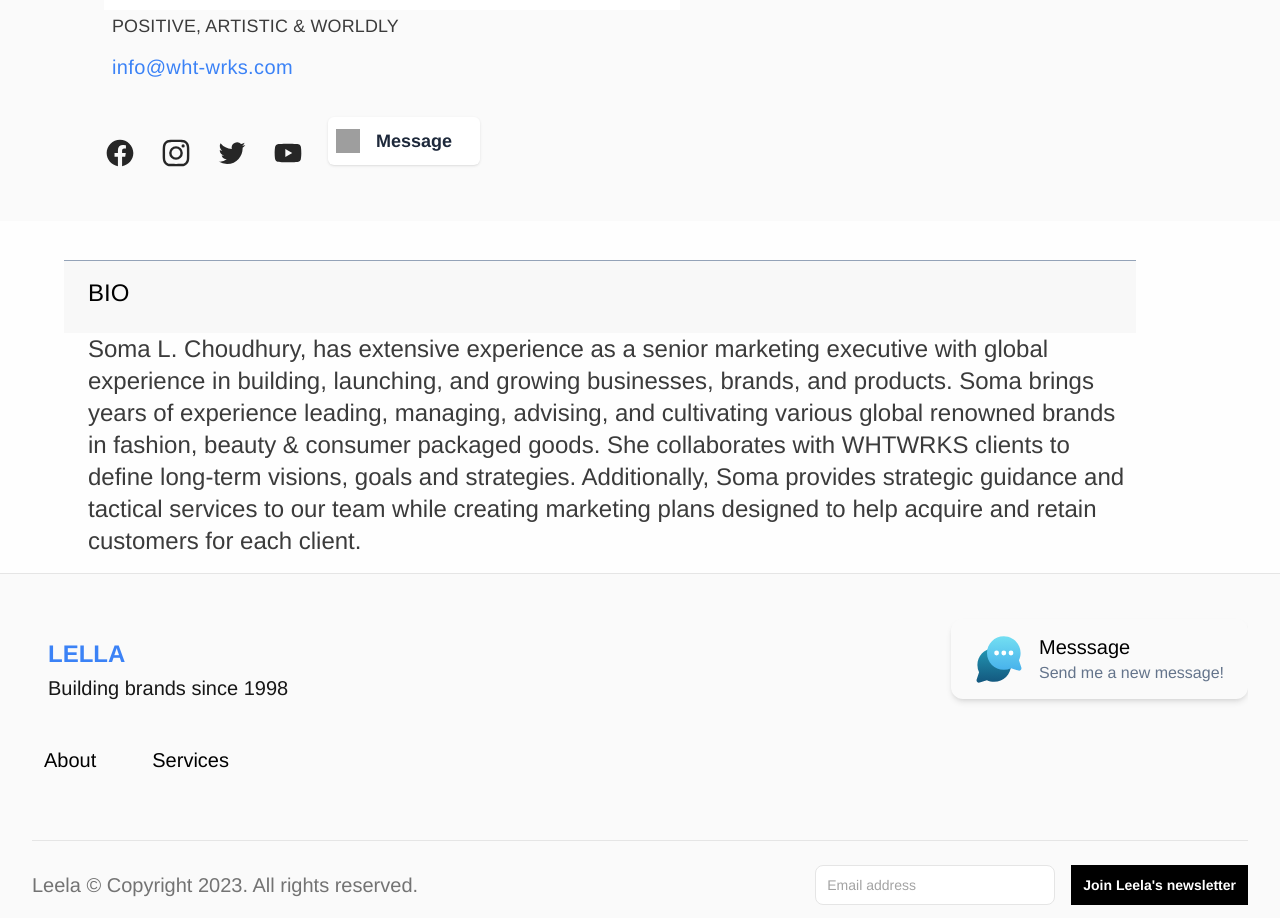
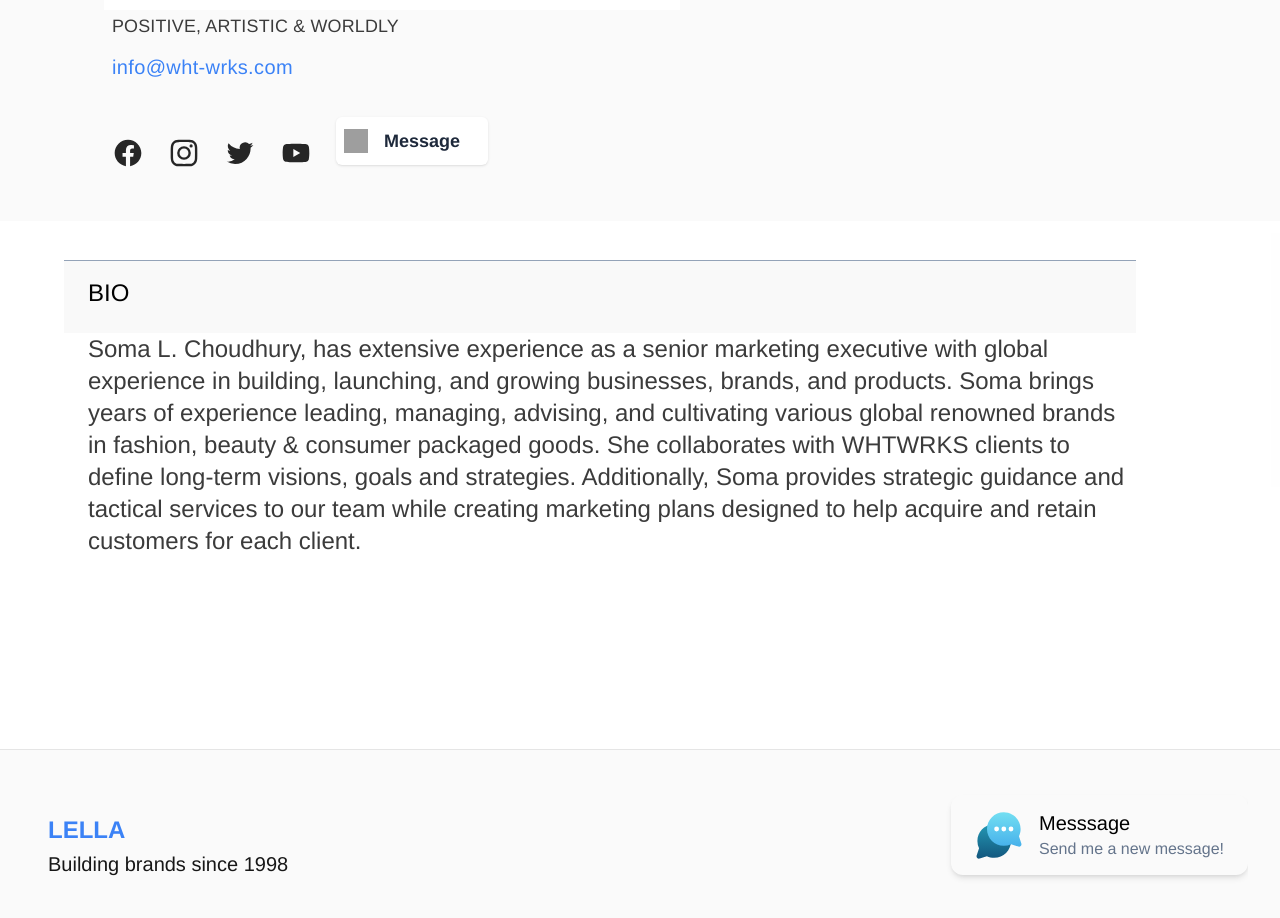
Before and after one commit to Naser2/leela, a Next.js app: page /about in a window 1280 px wide. Shown: the part 1800-2718 px from the top of the page. Built offline with nearby package versions, Linux system fonts and the light colour scheme; grey boxes are pictures that could not be loaded.

Commit message:
MVP  Socials

```diff
--- a/src/pages/about.jsx
+++ b/src/pages/about.jsx
@@ -82,7 +82,10 @@
                     <h2 class="member-jobtitle -mt-2  py-1.5 text-2xl  text-slate-600 md:order-first md:bg-sky-50/50 md:px-3 lg:-ml-4  lg:bg-sky-200/40 ">
                       Brand Director & Senior marketing executive.
                     </h2>{' '}
-                    <div id="social-up-to-xl" className="min-[903px]:hidden">
+                    <div
+                      id="REALL SOCIAL SHOW UP TO XL"
+                      className="min-[903px]:hidden"
+                    >
                       <SocialLinks />
                     </div>
                   </p>
@@ -121,7 +124,10 @@
                   </div>
                 </div>
               </h1>
-              <div id="social-up-to-xl" className="min-[1903px]:hidden">
+              <div
+                id="HIDDEN UNTIL XXXL"
+                className="hidden  md:flex md:px-2 min-[1903px]:hidden"
+              >
                 <SocialLinks />
               </div>
               <div className="xxl:contents hidden  bg-gray-50/20 ">
@@ -137,7 +143,7 @@
           </div> */}
 
                 <FadeInSection>
-                  <p className="animate-fadeIn paragraph px-2   pt-0  pb-4  lg:text-2xl ">
+                  <p className="animate-fadeIn paragraph   px-2  pt-0  pb-4  lg:text-2xl ">
                     <span style={{ fontWeight: '400' }}>
                       Soma L. Choudhury, has extensive experience as a senior
                       marketing executive with global experience in building,
@@ -152,8 +158,8 @@
                       retain customers for each client.
                       {/* <Gallery /> */}
                       <div
-                        id="social-up-to-xl"
-                        className="mt-6 max-[1903px]:hidden"
+                        id="SOCIAL MEDIA HIDDEN LG & XL "
+                        className="max-[1903px]:hidden"
                       >
                         <SocialLinks />
                       </div>
@@ -183,7 +189,7 @@
           grid={'grid grid-cols-4 gap-x-4 gap-y-4 py-4'}
         />
       </div>
-      <div className="md:flex-block bg-gray-50/20 px-6 md:px-14 md:pt-10  lg:px-20  xl:pr-36 min-[1620px]:hidden ">
+      <div className="md:flex-block bg-gray-50/10 px-6 md:px-14 md:pt-10  lg:px-20  xl:pr-36 min-[1620px]:hidden ">
         <div class="group relative -mt-px flex flex-none flex-col items-start  border-t border-transparent border-t-slate-400  bg-gray-100/60 px-2 pt-4  text-left md:-ml-4 md:w-[35vw] md:px-4 md:pb-6 md:pt-4 lg:w-auto">
           <h2 class="pb-4 text-2xl  md:order-first md:pb-0 lg:px-2 ">BIO</h2>
         </div>
@@ -192,7 +198,7 @@
               Senior marketing executive with global experience in building,.
             </p>
           </div> */}
-        <p className="animate-fadeIn paragraph px-2   pt-0  pb-4  lg:text-2xl ">
+        <p className="animate-fadeIn paragraph px-2   pt-0  pb-4  lg:text-2xl xl:mb-44 ">
           <span style={{ fontWeight: '400' }}>
             Soma L. Choudhury, has extensive experience as a senior marketing
             executive with global experience in building, launching, and growing
```
